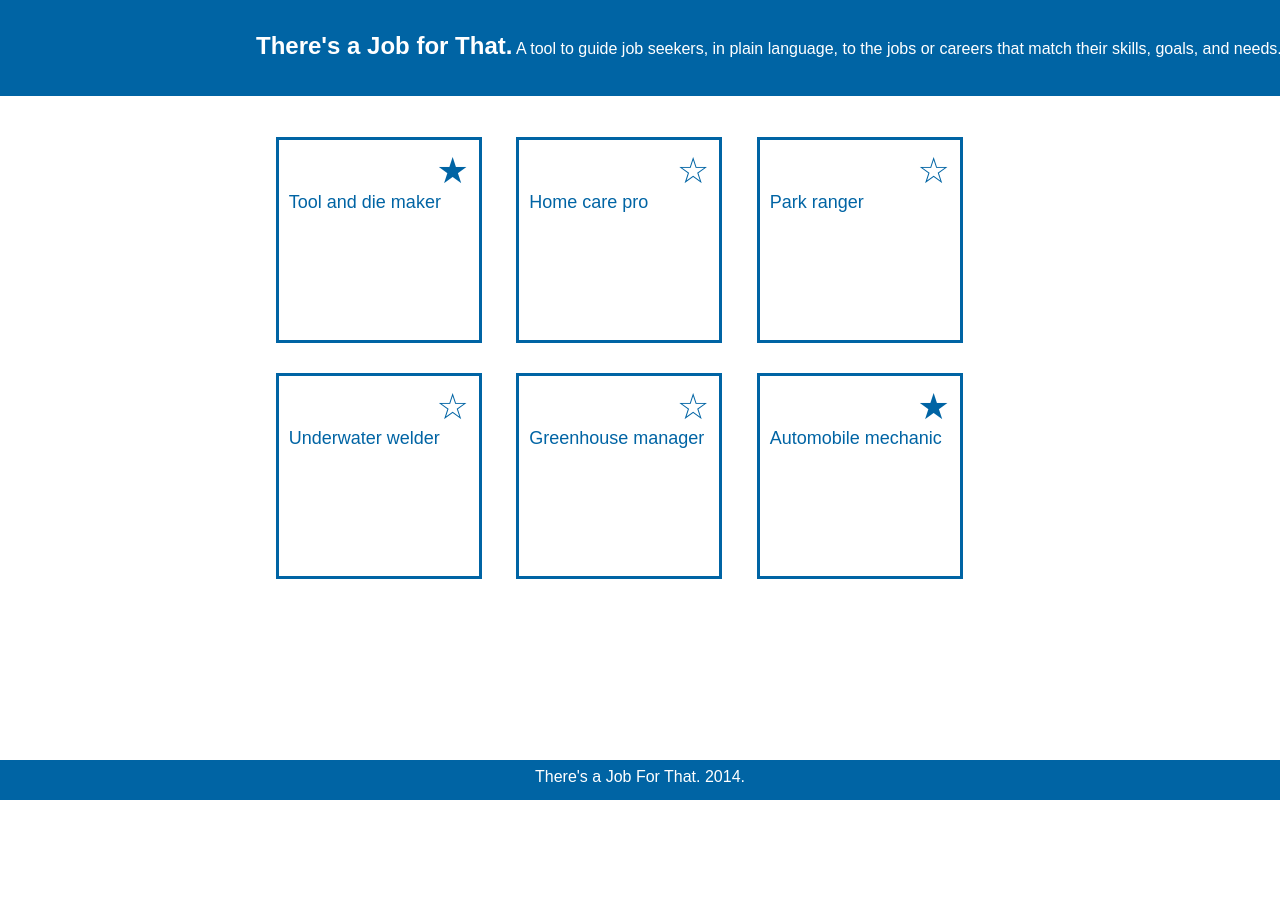
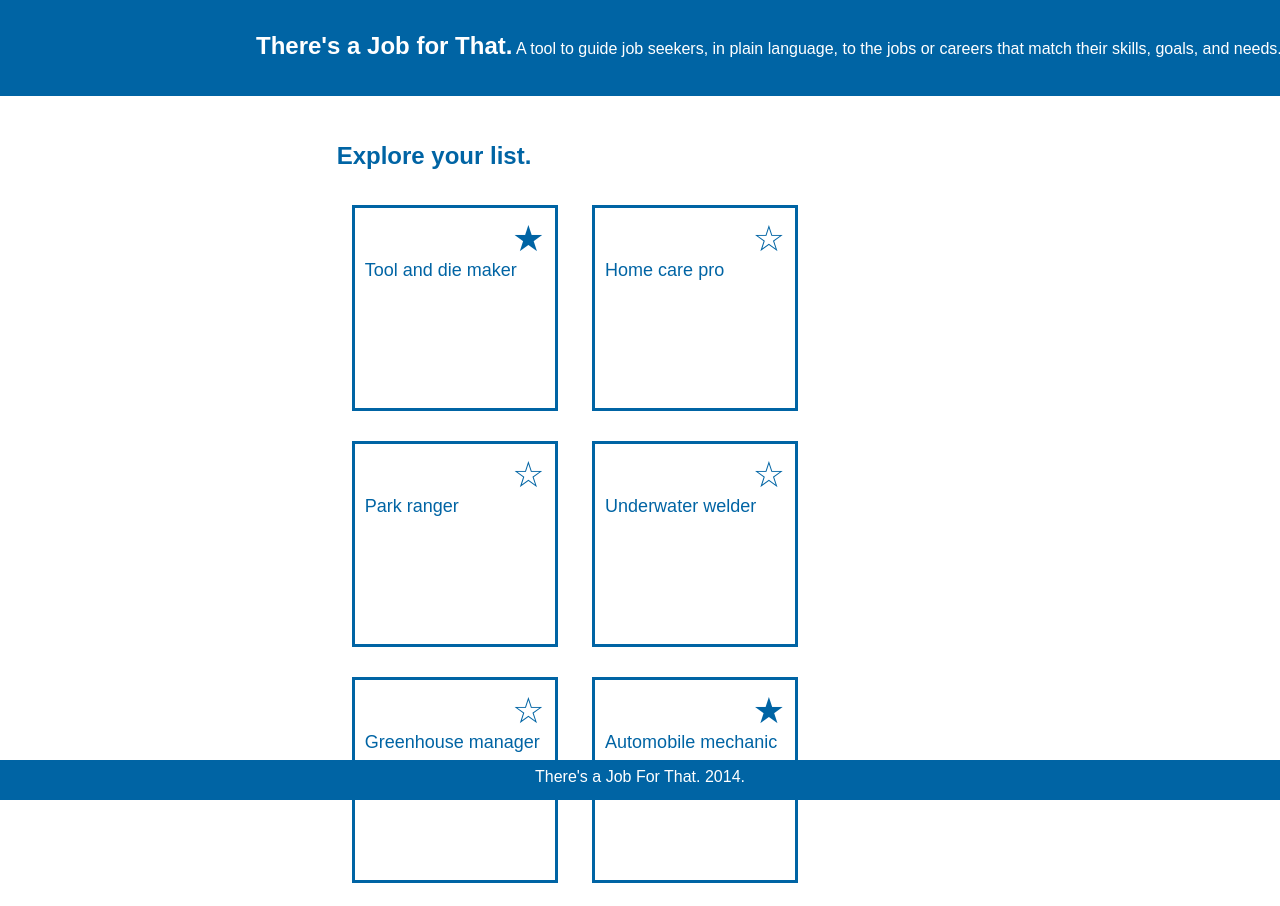
Before and after one commit to aliyarahman/theres-a-job-for-that, a Flask app: page /myjobs in a window 1280 px wide. Before the commit the page ends 800 px from the top, so only its background shows below. Run offline with Flask 2, Linux system fonts and the light colour scheme; parts of the project's set-up code (start-up, migrations or seed data) failed here and were passed over.

Commit message:
Finished click-through skeleton

```diff
--- a/app/static/common.css
+++ b/app/static/common.css
@@ -1,31 +1,40 @@
 h1		{font-family: Arial, Helvetica, sans-serif; color: #333333;}
 h2		{color: #0064A4;}
 body		{font-family: Arial,Helvetica,sans-serif; color: #333333;}
+a		{text-decoration: none; color: #333333;}
+.white	{color: white;}
 
-a		{text-decoration: none; color: #333333}
-.white	{color: white;}
+
 
 .banner		{text-align: left; color: white; background-color: #0064A4; width: 100%; height: 4em; position: fixed; top: 0em; left: 0em; padding-left: 20%; padding-top: 2em;}
 #headline	{font-size: 1.5em; font-weight: bold;}
 .content  	{width: 60%; margin-left: auto; margin-right: auto; margin-top: 2em;}
 .footer		{text-align: center; color: white; background-color: #0064A4; width: 100%; height: 2em; position: fixed; bottom: 0em; left: 0em; padding-top: 0.5em;}
 
+
+
 .login_box	{margin-top: 50px; background-color: #0064A4; padding: 1em 1em 1em 1em; width: 22em;}
 .login_box input[type="text"]	{color: #686868; display:block; font-size: 2em; margin-top: 20px; padding: 5px; width: 10em;}
 input[type="submit"] {color: #686868; display:block; font-size: 2em; margin-top: 20px; padding: 5px; font-size: 1.5em;}
+
+
 
 .question_buttons_holder	{width: 60%; margin-left: auto; margin-right: auto; }
 .section_button	{width: 8em; height: 3em; font-size: 2em; text-align: center; margin-top: 1em; border-radius: 0.5em; color: white; background-color: #2a7eb2; line-height: 3em;}
 .section_button:hover	{background-color: #0064A4}
 
+
+
 .question_text	{display: inline-block; font-size: 48px; font-family: Arial, Helvetica, sans-serif; color: #0064A4; margin: 50px; width: 40%; text-align: center;}
+.question_block	{width: 70%; margin-left: auto; margin-right: auto; margin-top: 15%;}
+.swipe_left, .swipe_right {width: 8em; display: inline-block;vertical-align: bottom;}
+.testing_box	{outline: dashed 4px #0064A4; font-size: 1.5em; color: #0064A4; width: 8em; position: fixed; right: 10em; bottom: 5em; padding: 0.2em; background-color: white; border: none;}
 
-.question_block	{width: 70%; margin-left: auto; margin-right: auto; margin-top: 15%}
-.swipe_left, .swipe_right	{width: 30%;}
 
-.testing_box	{outline: dashed 4px #0064A4; font-size: 1.5em; color: #0064A4; width: 8em; position: fixed; right: 10em; bottom: 5em; padding: 0.2em; background-color: white; border: none;}
-.testing_box:hover	{ background-color: gray};
+.jobsholder	{ width: 80%; height: 60%; margin: auto;}
+.job_thumb	{ display: inline-block; width: 10em; height: 10em; background-color: white; color: #0064A4; outline: solid 0.2em #0064A4; margin: 1em; font-size: 18px; padding: 10px;}
+.testing_box:hover, .job_thumb:hover	{ background-color: gray;}
+.star		{font-size: 36px; display: block; text-align: right;}
 
-.jobsholder	{ width: 60%; height: 60%; margin: auto;}
-.job_box	{ display: inline-block; width: 10em; height: 10em; background-color: white; color: #0064A4; outline: solid 0.2em #0064A4; margin: 1em; font-size: 18px; padding: 10px;}
-.star		{font-size: 36px; display: block; text-align: right;}
+
+.job_box	{display: inline-block; width: 25em; margin-left: auto; margin-right: auto; height: 25em; background-color: white; color: #0064A4; outline: solid 0.2em #0064A4; font-size: 18px; padding: 10px;}
--- a/app/templates/myjobs.html
+++ b/app/templates/myjobs.html
@@ -2,15 +2,13 @@
 {% block content %}
 
 <br><br><br><br><br><div class="jobsholder">
-
-	<div class="job_box"><span class="star">&#9733</span>Tool and die maker </div>
-	<div class="job_box"><span class="star">&#9734</span>Home care pro</div>
-	<div class="job_box"><span class="star">&#9734</span>Park ranger</div>
-	<div class="job_box"><span class="star">&#9734</span>Underwater welder</div>
-	<div class="job_box"><span class="star">&#9734</span>Greenhouse manager</div>
-	<div class="job_box"><span class="star">&#9733</span>Automobile mechanic</div>
-
+<h2> Explore your list.</h2>
+	<div class="job_thumb" onClick="location.href='{{ url_for('jobView') }}'"><span class="star">&#9733</span>Tool and die maker </div>
+	<div class="job_thumb" onClick="location.href='{{ url_for('jobView') }}'"><span class="star">&#9734</span>Home care pro</div>
+	<div class="job_thumb" onClick="location.href='{{ url_for('jobView') }}'"><span class="star">&#9734</span>Park ranger</div>
+	<div class="job_thumb" onClick="location.href='{{ url_for('jobView') }}'"><span class="star">&#9734</span>Underwater welder</div>
+	<div class="job_thumb" onClick="location.href='{{ url_for('jobView') }}'"><span class="star">&#9734</span>Greenhouse manager</div>
+	<div class="job_thumb" onClick="location.href='{{ url_for('jobView') }}'"><span class="star">&#9733</span>Automobile mechanic</div>
 </div>
 
-
 {% endblock %}
--- a/app/views.py
+++ b/app/views.py
@@ -41,7 +41,6 @@ def myjobs():
 	return render_template('myjobs.html')
 
 
-@app.route('/jobView/<id>')
-def jobView(id):
-	job = models.Job.query.get(id)
-	return render_template('jobView.html', job=job)
+@app.route('/jobView')
+def jobView():
+	return render_template('jobView.html')#, job=job)
```
Also changed, not shown: app/templates/jobView.html (added, +15 -0 lines).
